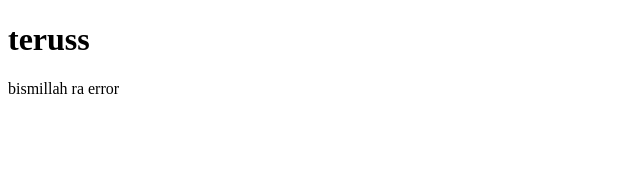
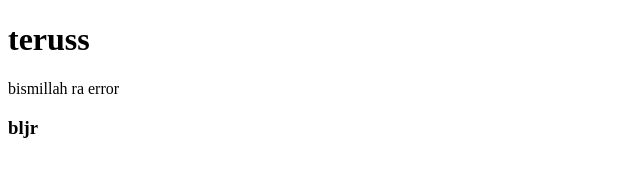
Before and after one commit to HasanNugroho/belajar, a plain HTML site: page index.html in a window 1280 px wide. Shown: the full height of the page, 0-640 px from the left. Drawn offline with Linux system fonts and the light colour scheme.

Commit message:
ngantuk wesan

```diff
--- a/index.html
+++ b/index.html
@@ -8,5 +8,6 @@
 <body>
     <h1>teruss</h1>
     <p>bismillah ra error</p>
+    <h3>bljr</h3>
 </body>
 </html>
```
